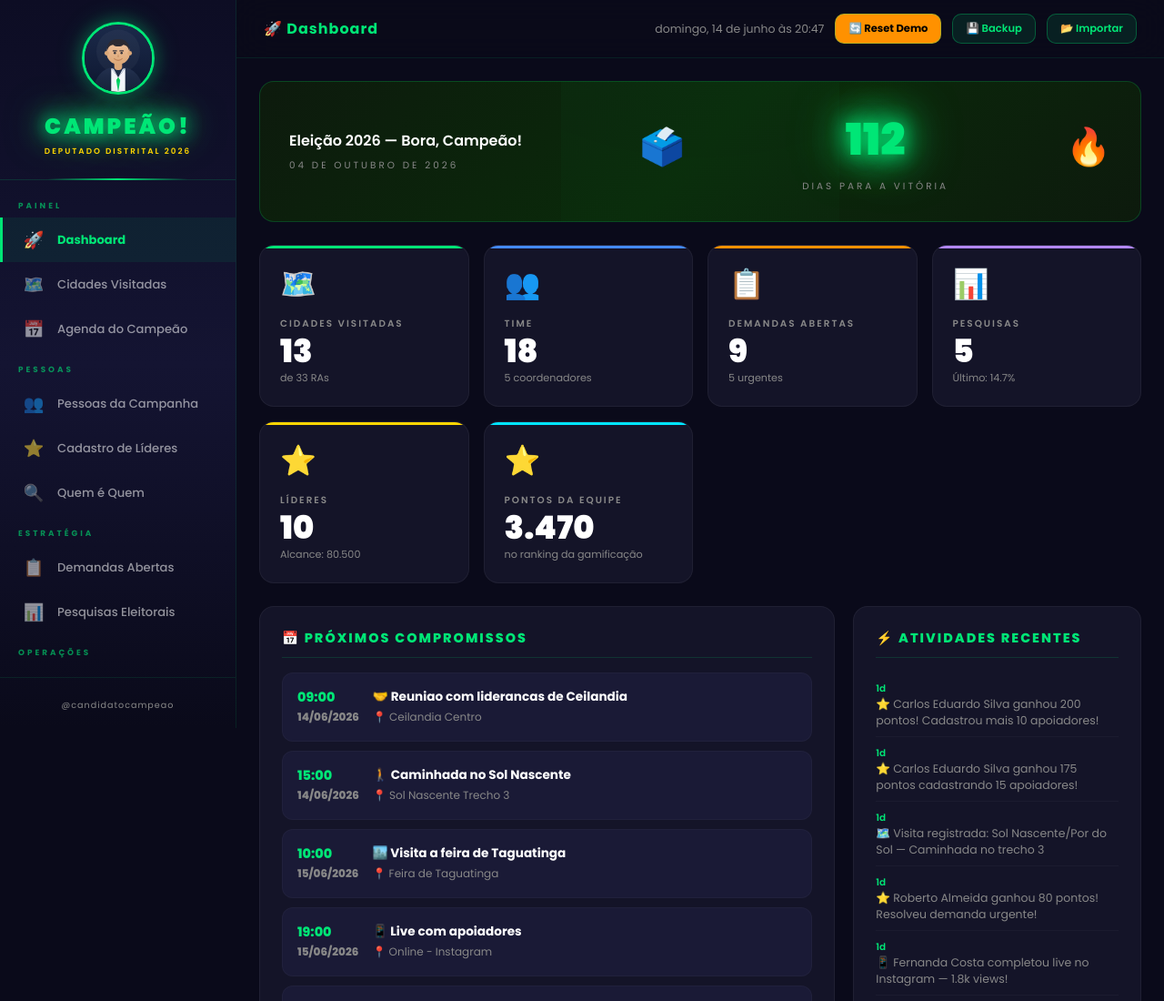
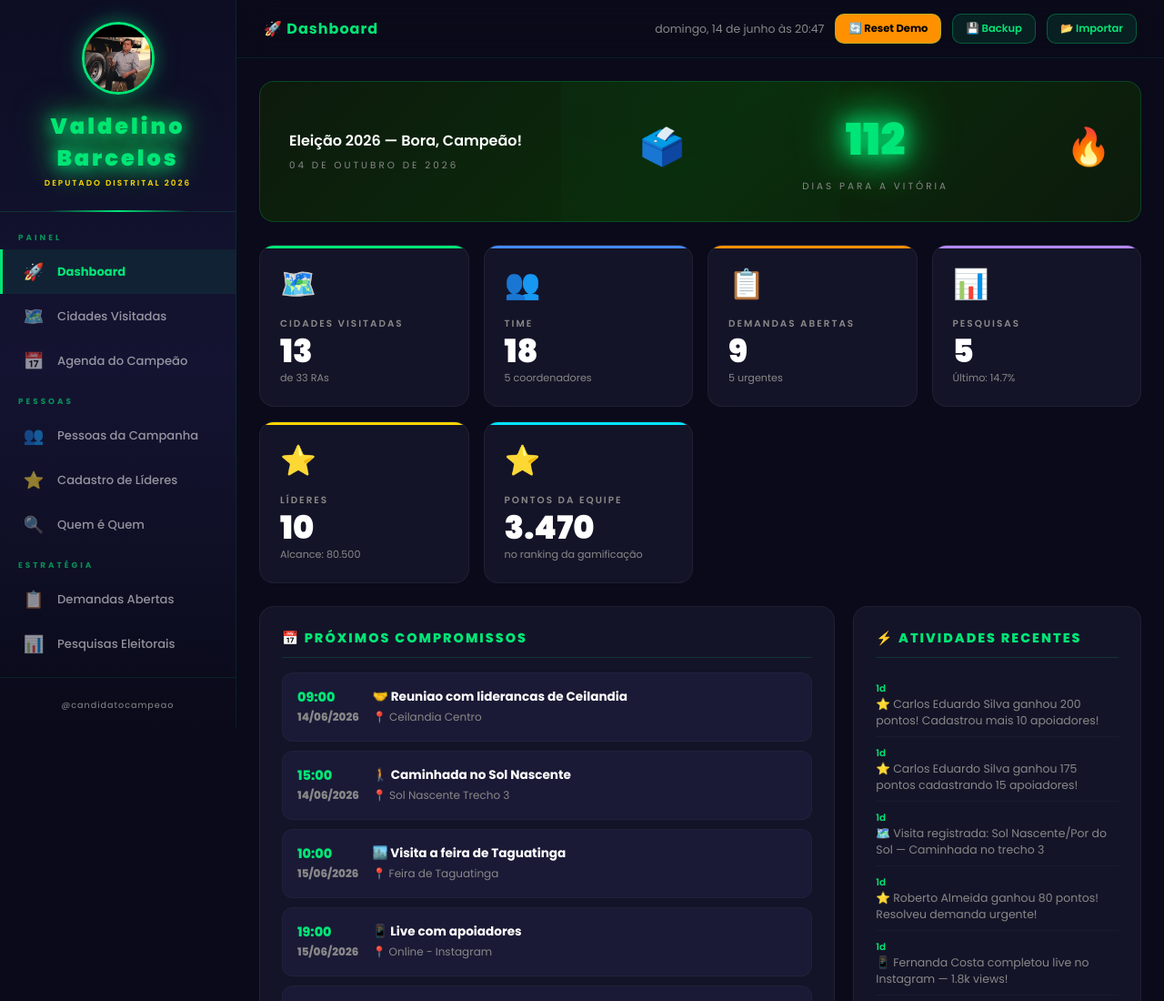
Before and after one commit to silviomvieira-hub/NETO2026, a website: page demo.html in a window 1280 px wide. Shown: the top 1100 px of the page at 91% size. Drawn offline with nearby package versions, Linux system fonts and the light colour scheme.

Commit message:
Troca foto e nome do candidato para Valdelino Barcelos
- Adiciona foto valdelino.jpeg na sidebar
- Substitui "CAMPEÃO!" por "Valdelino Barcelos" embaixo da foto
- Ajusta enquadramento do avatar (object-position) para focar no rosto

Co-Authored-By: Claude Opus 4.8 (1M context) <noreply@anthropic.com>

```diff
--- a/demo.html
+++ b/demo.html
@@ -95,6 +95,7 @@
             border: 3px solid var(--green);
             margin-bottom: 10px;
             object-fit: cover;
+            object-position: 50% 30%;
             animation: glow 3s ease-in-out infinite;
             transition: transform 0.3s;
         }
@@ -1080,8 +1081,8 @@
     <!-- SIDEBAR -->
     <nav class="sidebar" id="sidebar">
         <div class="sidebar-brand">
-            <img src="candidato-avatar.svg" alt="Candidato Campeão" onclick="triggerConfetti()">
-            <h1>CAMPEÃO!</h1>
+            <img src="valdelino.jpeg" alt="Valdelino Barcelos" onclick="triggerConfetti()">
+            <h1>Valdelino Barcelos</h1>
             <span>Deputado Distrital 2026</span>
         </div>
         <div class="sidebar-nav">
```
Also changed, not shown: index.html (+3 -2 lines), valdelino.jpeg (added).
